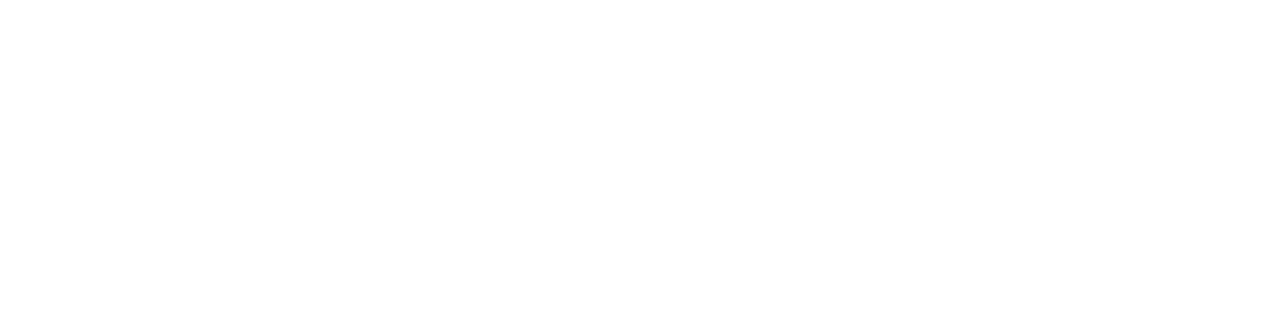
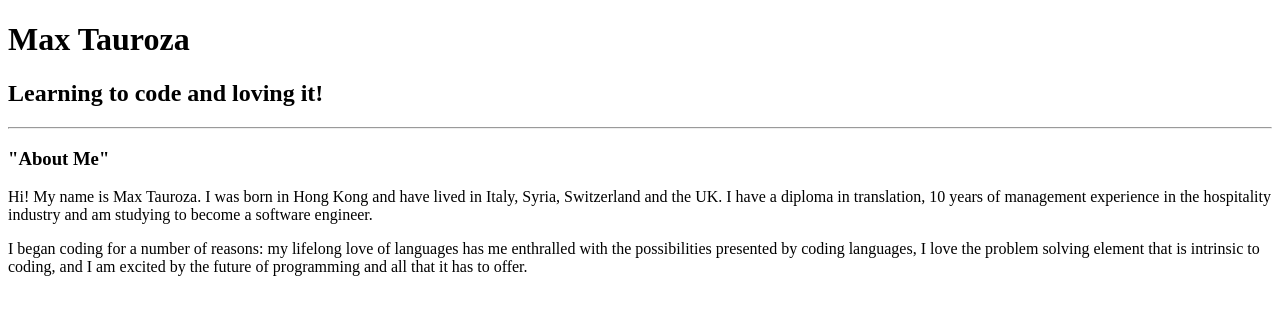
Before and after one commit to max-tau/Portfolio, a plain HTML site: page index.html in a window 1280 px wide. Drawn offline with Linux system fonts and the light colour scheme.

Commit message:
added text to index file

```diff
--- a/index.html
+++ b/index.html
@@ -4,5 +4,11 @@
         <title>Max Tauroza</title>
     </head>
     <body>
-    </body>
+        <h1>Max Tauroza</h1>
+        <h2>Learning to code and loving it!</h2>
+        <hr />
+        <h3>"About Me"</h3>
+        <p>Hi! My name is Max Tauroza. I was born in Hong Kong and have lived in Italy, Syria, Switzerland and the UK. I have a diploma in translation, 10 years of management experience in the hospitality industry and am studying to become a software engineer. </p>
+        <p>I began coding for a number of reasons: my lifelong love of languages has me enthralled with the possibilities presented by coding languages, I love the problem solving element that is intrinsic to coding, and I am excited by the future of programming and all that it has to offer.</p>
+   </body>
 </html>
```
